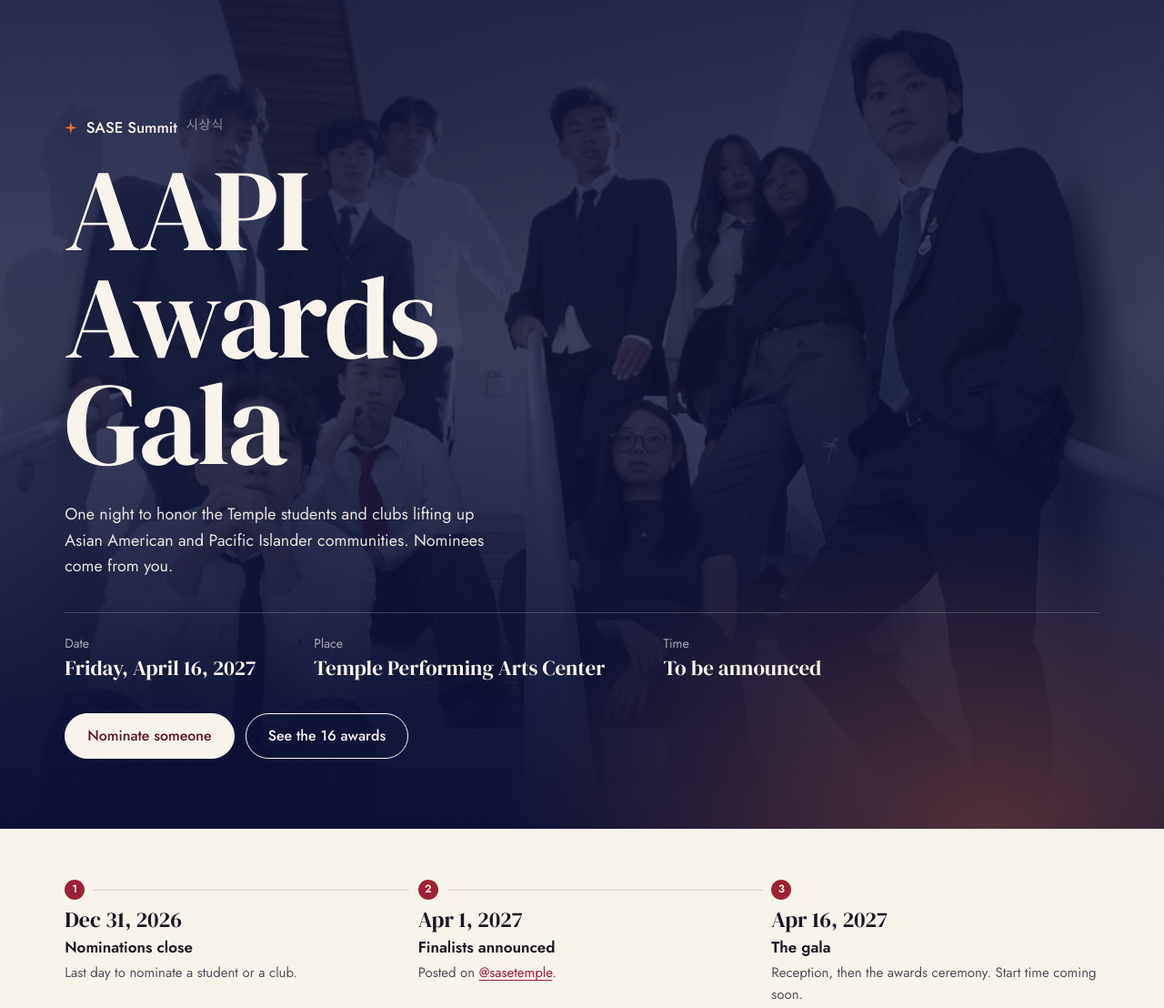
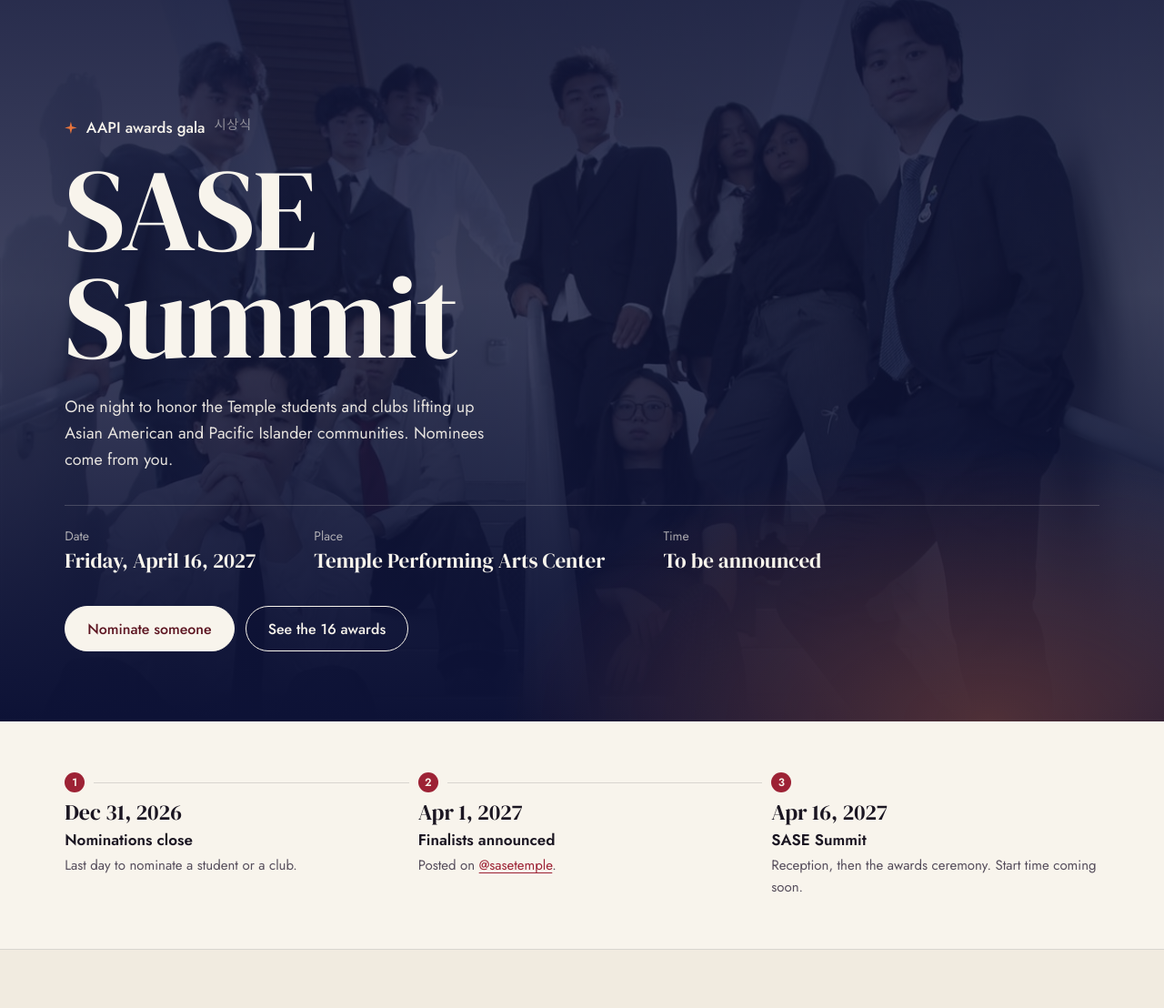
Before and after one commit to SASE-Temple/sase-temple.github.io, a plain HTML site: page summit.html in a window 1280 px wide. Shown: the part 63-1171 px from the top of the page at 91% size. Drawn offline with Linux system fonts and the light colour scheme.

Commit message:
Summit page: event is named SASE Summit

```diff
--- a/summit.html
+++ b/summit.html
@@ -3,10 +3,10 @@
 <head>
   <meta charset="UTF-8">
   <meta name="viewport" content="width=device-width, initial-scale=1">
-  <title>AAPI Awards Gala · SASE Summit at Temple</title>
-  <meta name="description" content="SASE Summit: AAPI Awards Gala. Friday, April 16, 2027 at the Temple Performing Arts Center. See the 16 student and club awards and nominate someone by December 31, 2026.">
+  <title>SASE Summit · Temple SASE</title>
+  <meta name="description" content="SASE Summit, Temple SASE’s AAPI awards gala. Friday, April 16, 2027 at the Temple Performing Arts Center. See the 16 student and club awards and nominate someone by December 31, 2026.">
   <meta name="theme-color" content="#0d1236">
-  <meta property="og:title" content="AAPI Awards Gala · Temple SASE">
+  <meta property="og:title" content="SASE Summit · Temple SASE">
   <meta property="og:description" content="Friday, April 16, 2027 at the Temple Performing Arts Center. Nominations close December 31, 2026.">
   <meta property="og:image" content="assets/img/formal-group.jpg">
 
@@ -46,8 +46,8 @@
         <img src="assets/img/formal-group.jpg" alt="">
       </div>
       <div class="wrap">
-        <p class="gala-hero__kicker"><span class="spark" aria-hidden="true"></span>SASE Summit <span class="cjk" lang="ko">시상식</span></p>
-        <h1 class="display gala-hero__title" id="gala-title">AAPI Awards Gala</h1>
+        <p class="gala-hero__kicker"><span class="spark" aria-hidden="true"></span>AAPI awards gala <span class="cjk" lang="ko">시상식</span></p>
+        <h1 class="display gala-hero__title" id="gala-title">SASE Summit</h1>
         <p class="gala-hero__sub">One night to honor the Temple students and clubs lifting up Asian American and Pacific Islander communities. Nominees come from you.</p>
         <dl class="gala-hero__facts">
           <div><dt>Date</dt><dd>Friday, April 16, 2027</dd></div>
@@ -79,7 +79,7 @@
           </li>
           <li>
             <time datetime="2027-04-16">Apr 16, 2027</time>
-            <strong>The gala</strong>
+            <strong>SASE Summit</strong>
             <span>Reception, then the awards ceremony. Start time coming soon.</span>
           </li>
         </ol>
@@ -365,7 +365,7 @@
             <span class="nom-card__go">Open the club form ↗</span>
           </a>
         </div>
-        <p class="nominate__help">Not sure which award fits, or have a question? Email <a href="mailto:temple@saseconnect.org?subject=AAPI%20Awards%20Gala">temple@saseconnect.org</a> or ask in our <a href="https://discord.gg/sXgfzkeyc9" target="_blank" rel="noopener">Discord</a>.</p>
+        <p class="nominate__help">Not sure which award fits, or have a question? Email <a href="mailto:temple@saseconnect.org?subject=SASE%20Summit">temple@saseconnect.org</a> or ask in our <a href="https://discord.gg/sXgfzkeyc9" target="_blank" rel="noopener">Discord</a>.</p>
       </div>
     </section>
 
@@ -388,10 +388,10 @@
     <div class="wrap footer__grid">
       <div>
         <img src="assets/img/national-logo_horizontal_solid_light.png" alt="SASE" width="1000" height="215">
-        <p>The AAPI Awards Gala is hosted by the Society of Asian Scientists &amp; Engineers, Temple University chapter.</p>
+        <p>SASE Summit is hosted by the Society of Asian Scientists &amp; Engineers, Temple University chapter.</p>
       </div>
       <div>
-        <h3>Gala</h3>
+        <h3>SASE Summit</h3>
         <ul>
           <li><a href="#dates">Key dates</a></li>
           <li><a href="#awards">The awards</a></li>
```
